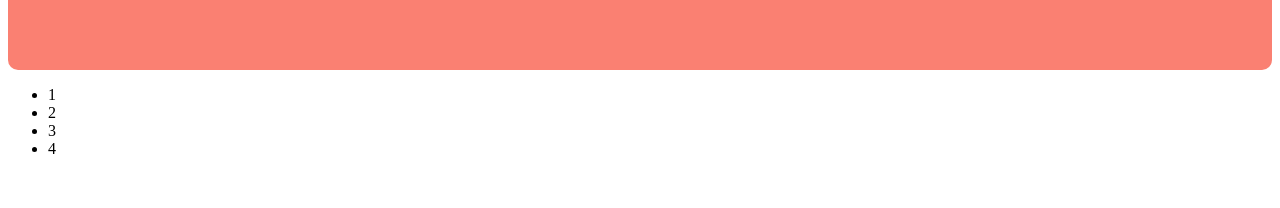
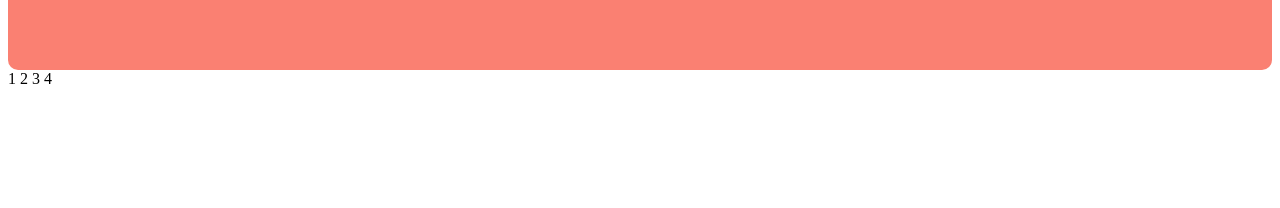
Before and after one commit to Ann245210/myTest01, a plain HTML site: page index.html in a window 1280 px wide. Shown: the part 188-396 px from the top of the page. Drawn offline with Linux system fonts and the light colour scheme.

Commit message:
增加導覽列樣式

```diff
--- a/main.css
+++ b/main.css
@@ -8,6 +8,20 @@
     min-height: 800px;
 }
 
+nav{
+    & ul{
+        list-style: none;
+        padding: 0;
+        margin: 0;
+
+        & li{
+            display: inline-block;
+            &:hover{
+                background-color: #d80404;
+            }
+        }
+    }
+}
 footer {
     background-color: aliceblue;
     height: 60px;
```
